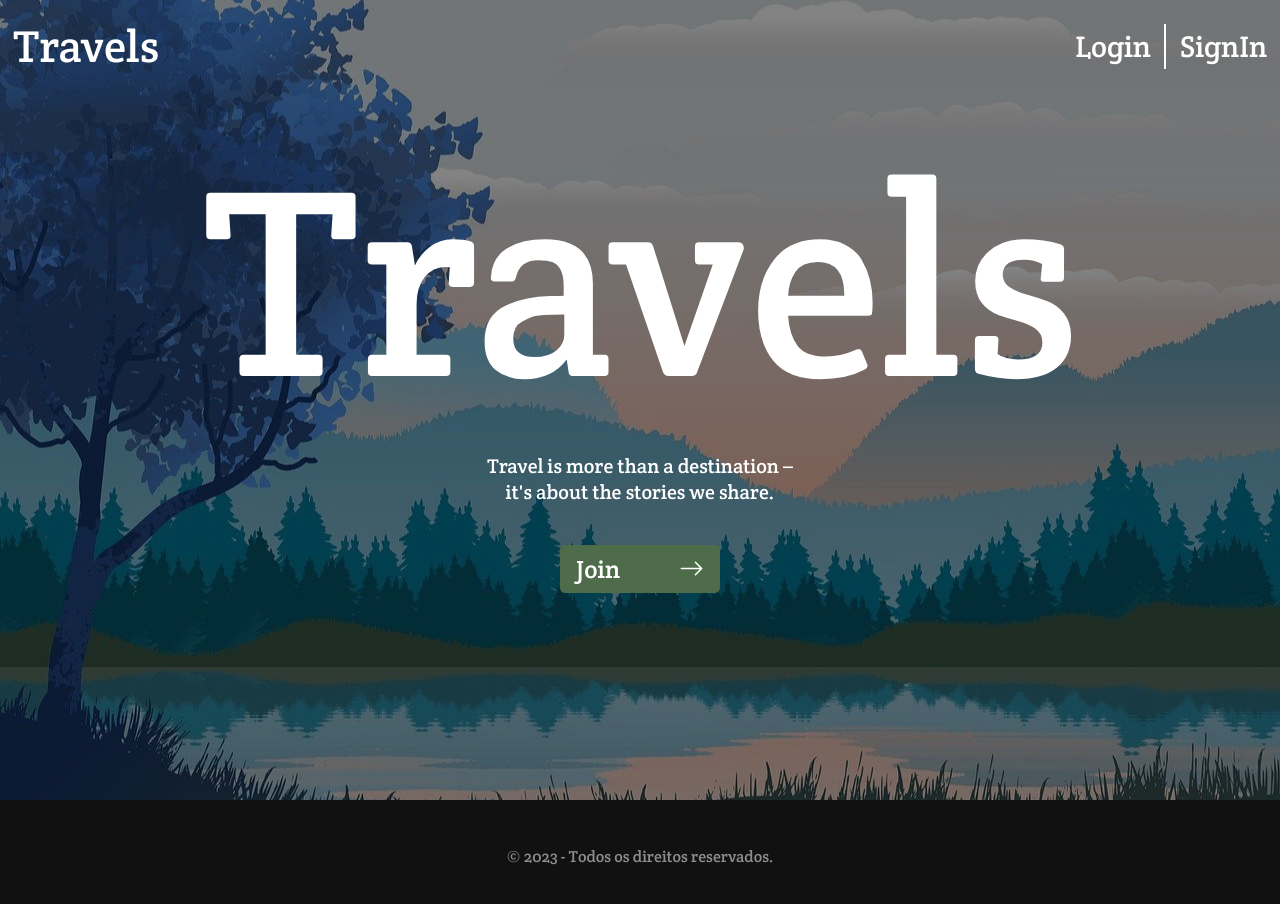
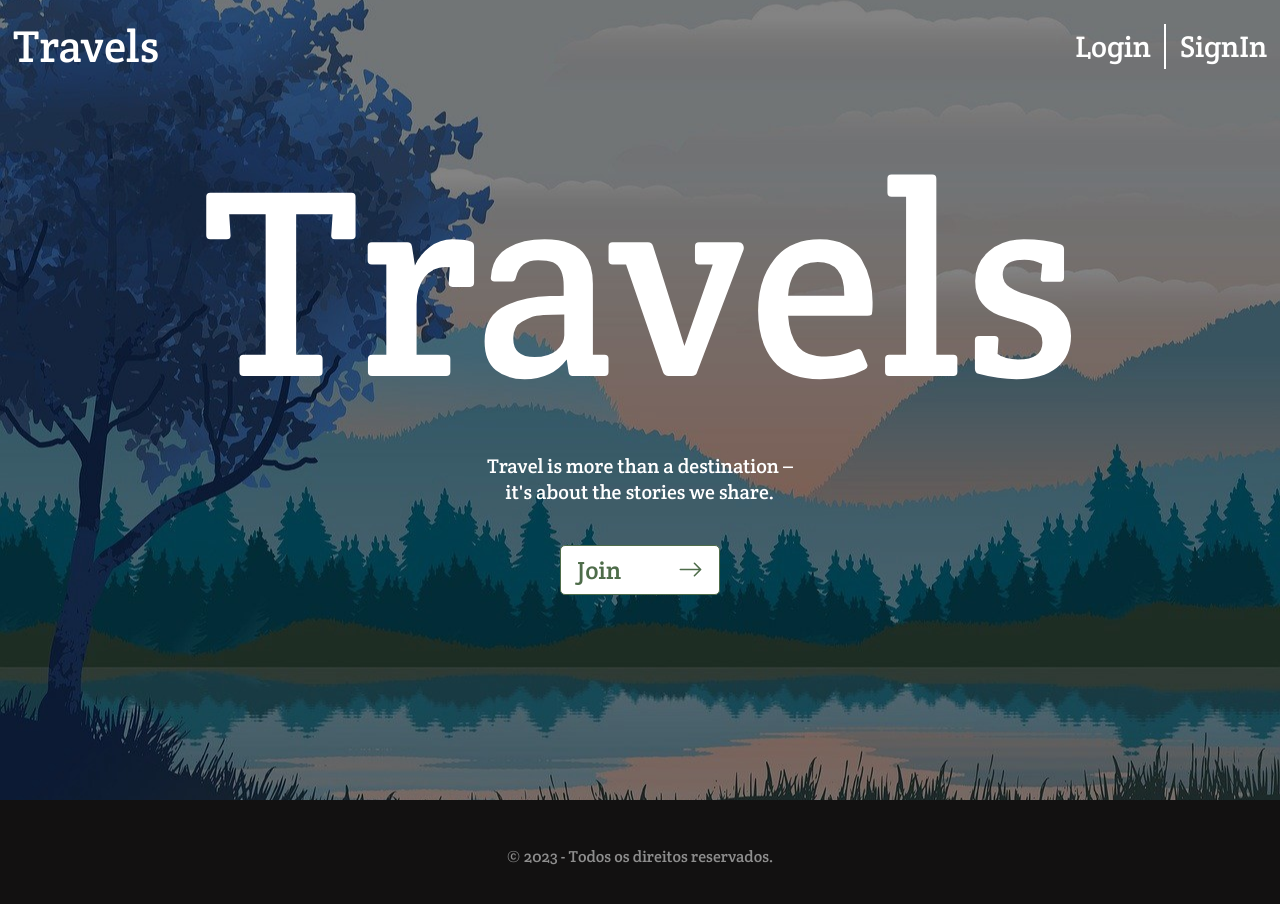
Before and after one commit to douglasdinizkenzie/Travels_FrontEnd, a React (Vite) app: page / in a window 1280 px wide. In both pictures the pointer is over the button "Join". Shown: the top 904 px of the page. Built offline with nearby package versions, Linux system fonts and the light colour scheme.

Commit message:
add hover on button

```diff
--- a/src/components/buttons/styles.scss
+++ b/src/components/buttons/styles.scss
@@ -10,5 +10,12 @@
   color: variables.$color-white;
   justify-content: space-between;
   border-radius: variables.$radius;
-  border: none;
+  border: 1px solid transparent;
+  transition: 0.4s ease;
+
+  &:hover {
+    background-color: variables.$color-white;
+    border: 1px solid variables.$color-green;
+    color: variables.$color-green;
+  }
 }
```
